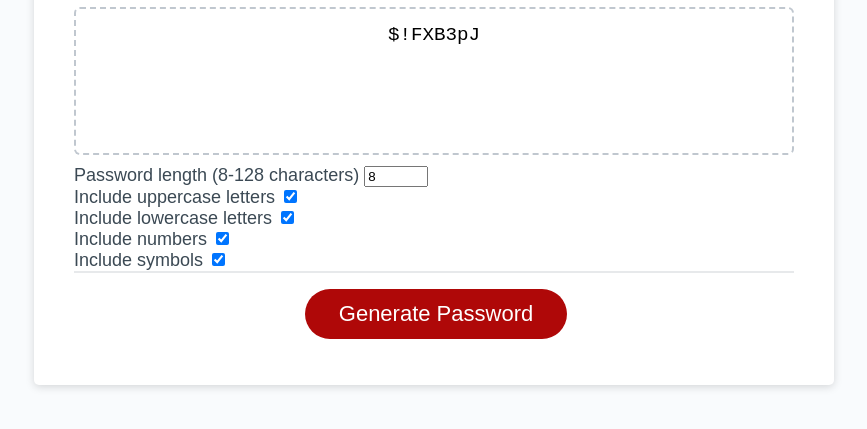
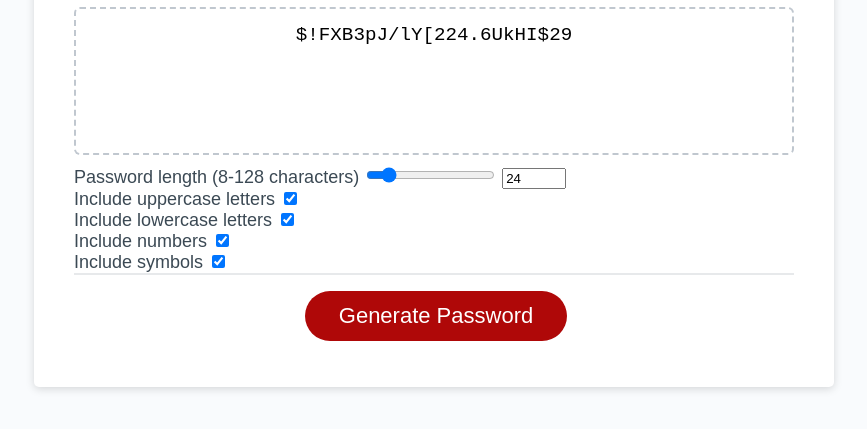
Before and after one commit to koreanstig/week3jspassword, a plain HTML site: page index.html in a window 1280 px wide. Both pictures are taken after a click on the button "Generate Password". Shown: the part 241-670 px from the top of the page, without its empty margins (206-1073 px from the left). Drawn offline with Linux system fonts and the light colour scheme.

Commit message:
learned how to add a slider, added said slider :)

```diff
--- a/index.html
+++ b/index.html
@@ -24,7 +24,8 @@
         <div class="settings">
           <div class="setting">
             <label>Password length (8-128 characters)</label>
-            <input type="number" id="length" min='8' max='128' value='8' />
+            <input type="range" id="length2" min="8" max="128" value="24" />
+            <input type="number" id="length" min='8' max='128' value='24' />
           </div>
           <div class="setting">
             <label>Include uppercase letters</label>
--- a/script.js
+++ b/script.js
@@ -46,7 +46,7 @@ function generate() {
 
   var password = "";
 
-  var length = +document.getElementById("length").value;
+  var length = document.getElementById("length").value;
   var lowerCase = document.getElementById("lowercase").checked;
   var upperCase = document.getElementById("uppercase").checked;
   var number = document.getElementById("numbers").checked;
```
